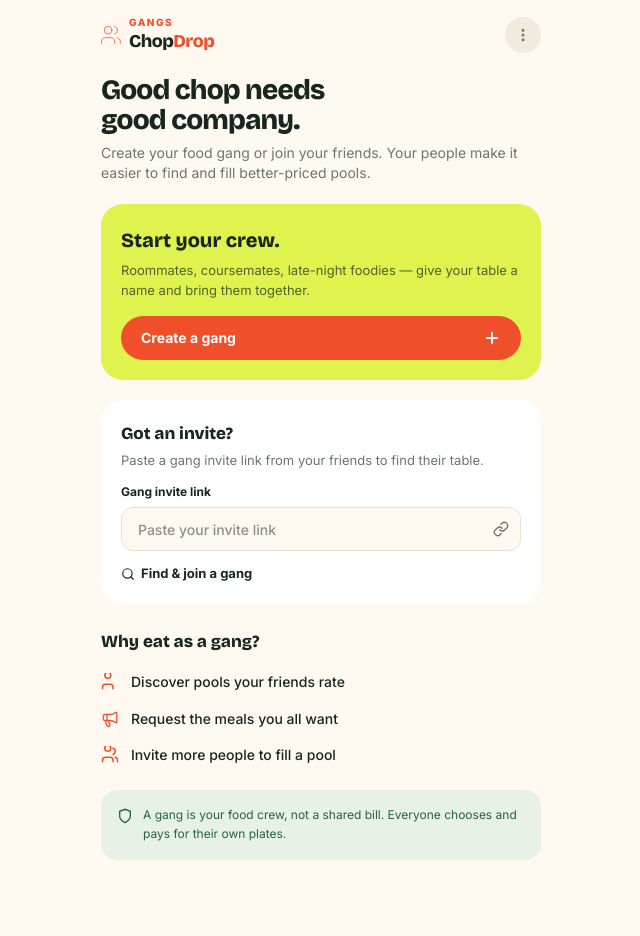
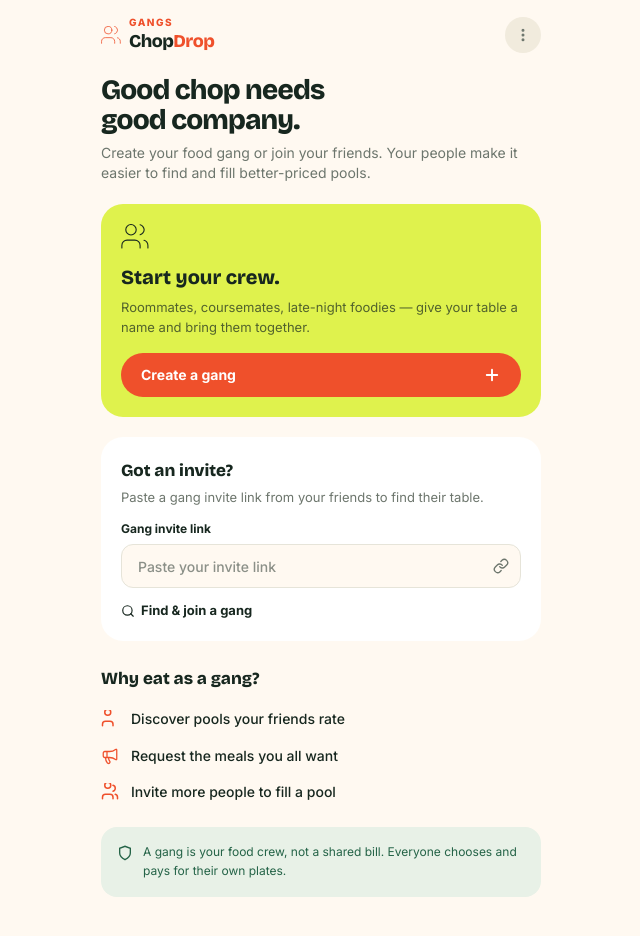
Before and after one commit to fredddyy/chopdrop, a Next.js app: page /pools in a window 1280 px wide. Shown: the top 936 px of the page, without its empty margins (319-959 px from the left). Built offline with nearby package versions, Linux system fonts and the light colour scheme.

Commit message:
fix: add gang SVG icon above Start your crew on lime card

```diff
--- a/src/app/pools/page.tsx
+++ b/src/app/pools/page.tsx
@@ -39,6 +39,7 @@ export default function GangsPage() {
       {/* ── Start your crew — lime CTA card ── */}
       <div className="px-5 mt-5">
         <div className="p-5 rounded-[22px]" style={{ background: "var(--lime)" }}>
+          <svg width="28" height="25" viewBox="0 0 35 32" fill="none" stroke="#17271F" strokeWidth="1.4" strokeLinecap="round" className="mb-3"><path d="M24.035 30.7V27.366c0-1.768-.702-3.464-1.953-4.714a6.667 6.667 0 0 0-4.714-1.953H7.367a6.667 6.667 0 0 0-4.714 1.953A6.667 6.667 0 0 0 .7 27.366V30.7M24.035.912a6.667 6.667 0 0 1 3.6 2.374 6.667 6.667 0 0 1 0 8.16 6.667 6.667 0 0 1-3.6 2.373M34.036 30.699V27.366a6.667 6.667 0 0 0-1.398-4.08 6.667 6.667 0 0 0-3.602-2.387M19.035 7.366a6.667 6.667 0 1 1-13.335 0 6.667 6.667 0 0 1 13.335 0z" /></svg>
           <h3 className="text-[20px] font-extrabold" style={{ fontFamily: "'Bricolage Grotesque', sans-serif", color: "#17271F" }}>Start your crew.</h3>
           <p className="text-[13px] mt-1 leading-[155%]" style={{ color: "#17271F", opacity: 0.7 }}>
             Roommates, coursemates, late-night foodies — give your table a name and bring them together.
```
